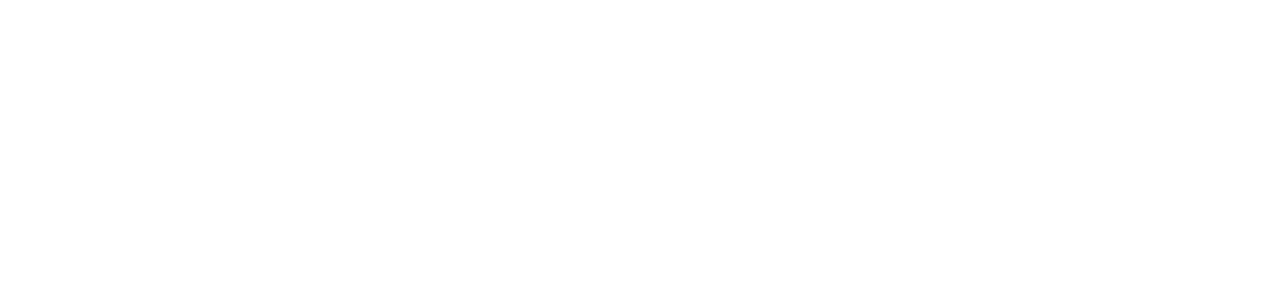
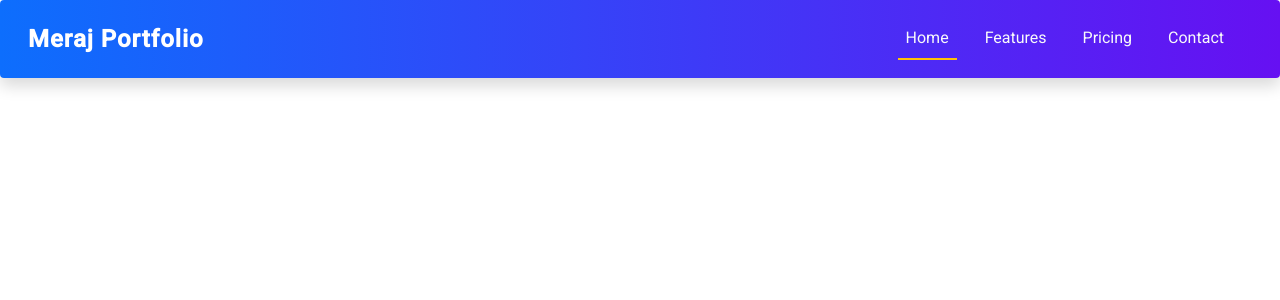
Before and after one commit to meraj-developer/Angular_Portfolio_ShowCase, an Angular app: page / in a window 1280 px wide. Shown: the top 300 px of the page. Built offline with nearby package versions, Linux system fonts and the light colour scheme.

Commit message:
working on Heading

```diff
--- a/src/app/app-routing.module.ts
+++ b/src/app/app-routing.module.ts
@@ -1,7 +1,11 @@
 import { NgModule } from '@angular/core';
 import { RouterModule, Routes } from '@angular/router';
+import { HeaderComponent } from './features/header/header.component';
 
-const routes: Routes = [];
+const routes: Routes = [
+  {path:'',component:HeaderComponent},
+  {path:'header',component:HeaderComponent}
+];
 
 @NgModule({
   imports: [RouterModule.forRoot(routes)],
--- /dev/null
+++ b/src/app/features/header/header.component.html
@@ -0,0 +1,33 @@
+<nav class="navbar navbar-expand-lg navbar-dark p-3 shadow rounded custom-navbar">
+  <div class="container-fluid">
+    <a class="navbar-brand" href="#">Meraj Portfolio</a>
+    <button
+      class="navbar-toggler"
+      type="button"
+      data-bs-toggle="collapse"
+      data-bs-target="#navbarNav"
+      aria-controls="navbarNav"
+      aria-expanded="false"
+      aria-label="Toggle navigation"
+    >
+      <span class="navbar-toggler-icon"></span>
+    </button>
+
+    <div class="collapse navbar-collapse" id="navbarNav">
+      <ul class="navbar-nav ms-auto"> <!-- links right side -->
+        <li class="nav-item">
+          <a class="nav-link active" aria-current="page" href="#">Home</a>
+        </li>
+        <li class="nav-item">
+          <a class="nav-link" href="#">Features</a>
+        </li>
+        <li class="nav-item">
+          <a class="nav-link" href="#">Pricing</a>
+        </li>
+        <li class="nav-item">
+          <a class="nav-link" href="#">Contact</a>
+        </li>
+      </ul>
+    </div>
+  </div>
+</nav>
--- /dev/null
+++ b/src/app/features/header/header.component.scss
@@ -0,0 +1,44 @@
+/* Navbar overall look */
+.custom-navbar {
+  background: linear-gradient(90deg, #0d6efd, #6610f2);
+  padding: 0.8rem 1rem;
+}
+
+/* Brand/Logo styling */
+.navbar-brand {
+  color: #fff !important;
+  font-size: clamp(1.2rem, 2vw, 1.5rem); /* responsive size */
+  letter-spacing: 1px;
+  font-weight: bold;
+}
+
+/* Nav links */
+.nav-link {
+  color: #f8f9fa !important;
+  margin-right: 20px;
+  transition: color 0.3s ease, transform 0.2s ease;
+}
+
+.nav-link:hover {
+  color: #ffc107 !important;  /* yellow hover */
+  transform: scale(1.1);      /* zoom effect */
+}
+
+/* Active link highlight */
+.nav-link.active {
+  border-bottom: 2px solid #ffc107;
+}
+
+/* Responsive fixes - Mobile/Tablet */
+@media (max-width: 992px) {
+  .navbar-collapse {
+    background: linear-gradient(90deg, #0d6efd, #6610f2); /* same bg */
+    padding: 1rem;
+  }
+
+  .nav-link {
+    margin: 0.5rem 0;       /* spacing between links */
+    text-align: center;     /* center align links */
+    display: block;         /* full-width clickable */
+  }
+}
--- a/src/styles.scss
+++ b/src/styles.scss
@@ -2,3 +2,8 @@
 
 html, body { height: 100%; }
 body { margin: 0; font-family: Roboto, "Helvetica Neue", sans-serif; }
+
+// scss mein variable for color fonts
+$primary-color: #3f51b5;
+$secondary-color: #f50057;
+$font-stack: 'Roboto', sans-serif;
```
Also changed, not shown: src/app/app.module.ts (+11 -3 lines), src/app/features/header/header.component.ts (added, +11 -0 lines), 1 other file (tests, documents, lock files or other folders).
